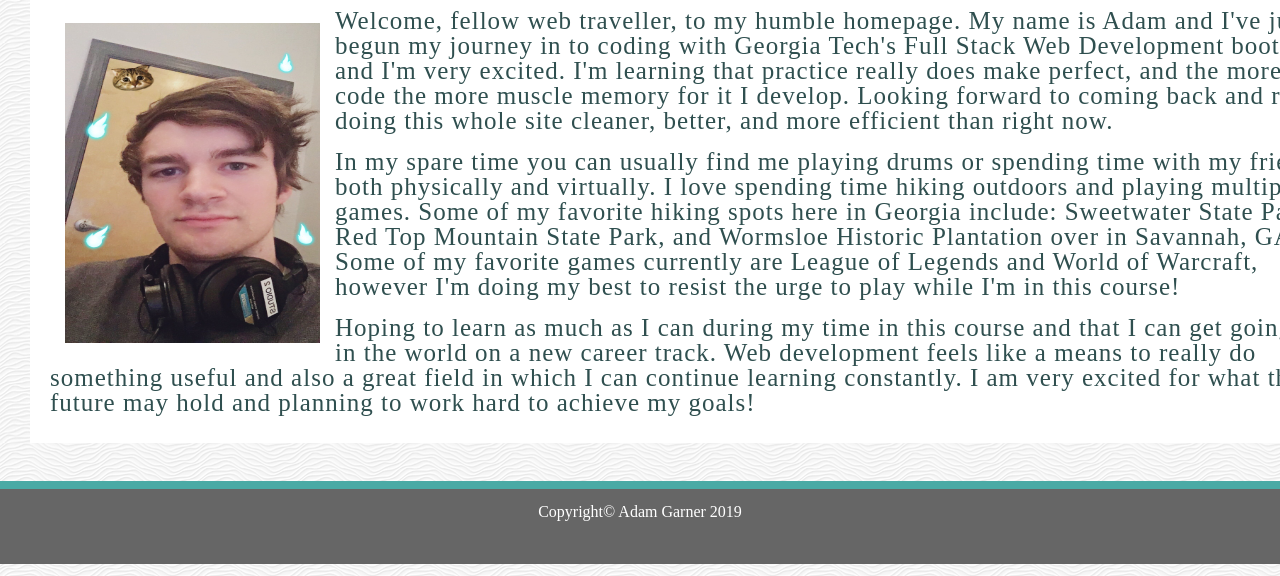
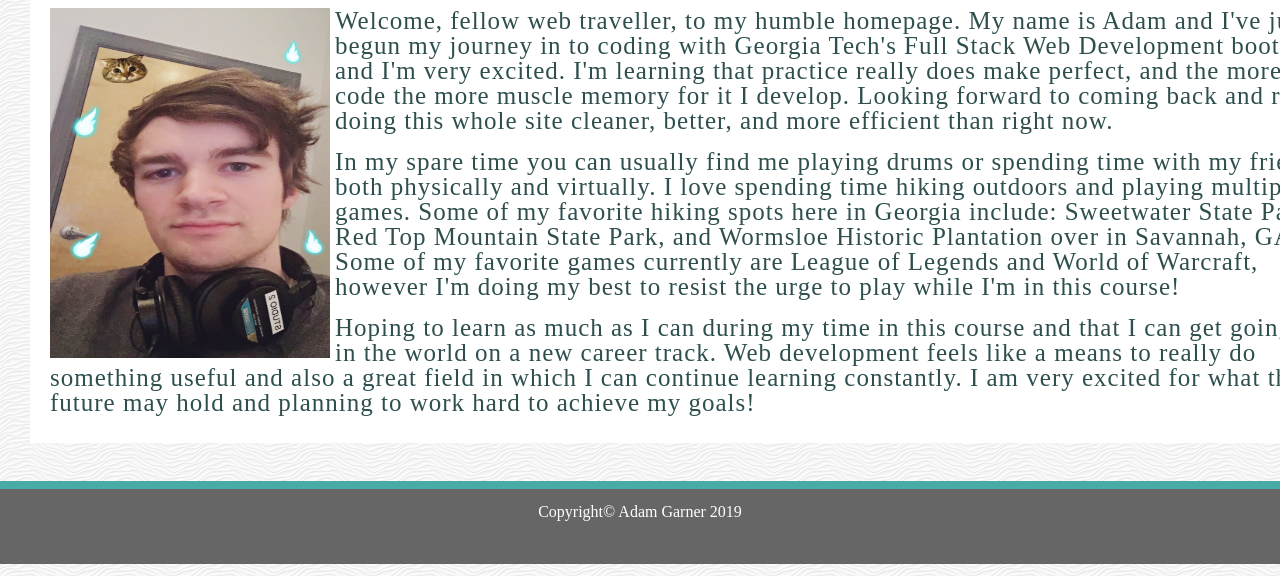
Before and after one commit to Chaiku/Basic-Portfolio, a plain HTML site: page index.html in a window 1280 px wide. Shown: the part 224-800 px from the top of the page. Drawn offline with Linux system fonts and the light colour scheme.

Commit message:
profile pic fix 2.

```diff
--- a/assets/css/style.css
+++ b/assets/css/style.css
@@ -102,6 +102,9 @@ button {
     height: 320px;
     float: left;
     padding: 15px;
+    background-image: url(../images/LocalImage.JPG);
+    background-repeat: no-repeat;
+    background-size: 280px 355px;
 }
 
 .label {
--- a/index.html
+++ b/index.html
@@ -26,7 +26,7 @@
         <div class="aboutHeader">About Me</div>
 
         <div class="aboutBody">
-            <img src="assets/images/LocalImage.jpg" id="AdamProfile" alt="adam cat">
+            <div id="AdamProfile" alt="adam cat"></div>
             <p>Welcome, fellow web traveller, to my humble homepage. My name is Adam and I've just begun my journey in to coding with Georgia Tech's Full Stack Web Development bootcamp and I'm very excited. I'm learning that practice really does make perfect, and the more I code the more muscle memory for it I develop. Looking forward to coming back and re-doing this whole site cleaner, better, and more efficient than right now.</p>
             <br>
             <p>In my spare time you can usually find me playing drums or spending time with my friends both physically and virtually. I love spending time hiking outdoors and playing multiplayer games. Some of my favorite hiking spots here in Georgia include: Sweetwater State Park, Red Top Mountain State Park, and Wormsloe Historic Plantation over in Savannah, GA. Some of my favorite games currently are League of Legends and World of Warcraft, however I'm doing my best to resist the urge to play while I'm in this course!</p>
```
